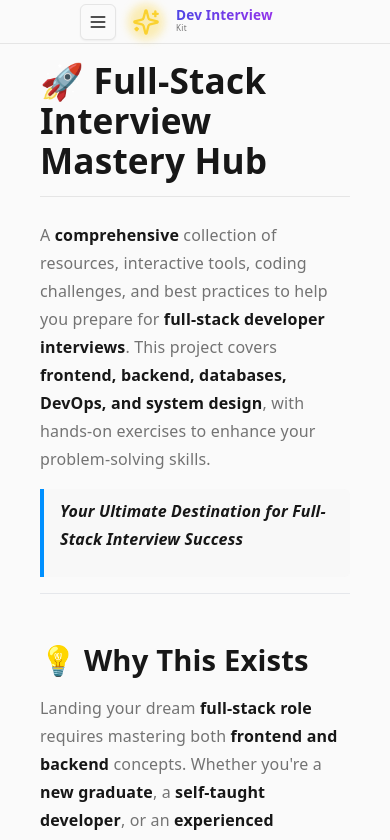
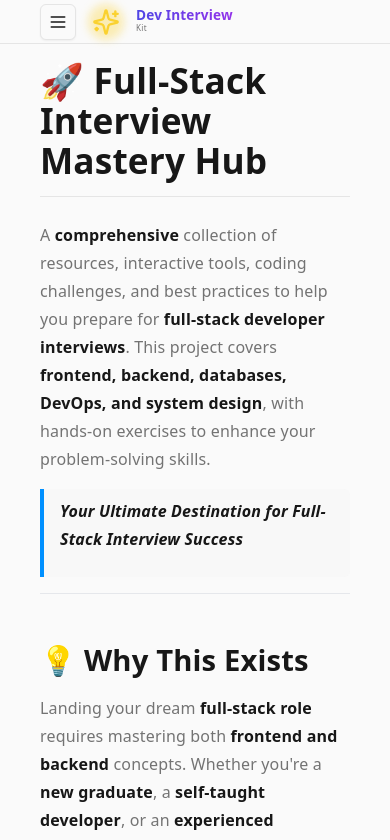
Before and after one commit to RaviTejaLadi/DevInterviewKit, a React (Vite) app: page / in a window 390 px wide. Shown: the top 840 px of the page. Built offline with nearby package versions, Linux system fonts and the light colour scheme; a web font is replaced by a local one.

Commit message:
fix: adjust padding in Navbar component for improved layout

```diff
--- a/src/components/NavBar.tsx
+++ b/src/components/NavBar.tsx
@@ -44,9 +44,9 @@ const Navbar = ({
     onSearchChange('');
   };
   return (
-    <div className="flex h-11 px-10 justify-between space-x-10 fixed top-0 z-50 w-full  border-b border-border bg-background/95 backdrop-blur supports-[backdrop-filter]:bg-inherit">
+    <div className="flex h-11 justify-between space-x-10 fixed top-0 z-50 w-full  border-b border-border bg-background/95 backdrop-blur supports-[backdrop-filter]:bg-inherit">
       {/* Desktop Menu */}
-      <nav className="hidden justify-between lg:flex w-full">
+      <nav className="hidden px-10 justify-between lg:flex w-full">
         <div className="flex items-center justify-between gap-6 w-full">
           {/* Logo */}
           <div className="flex items-center ">
```
